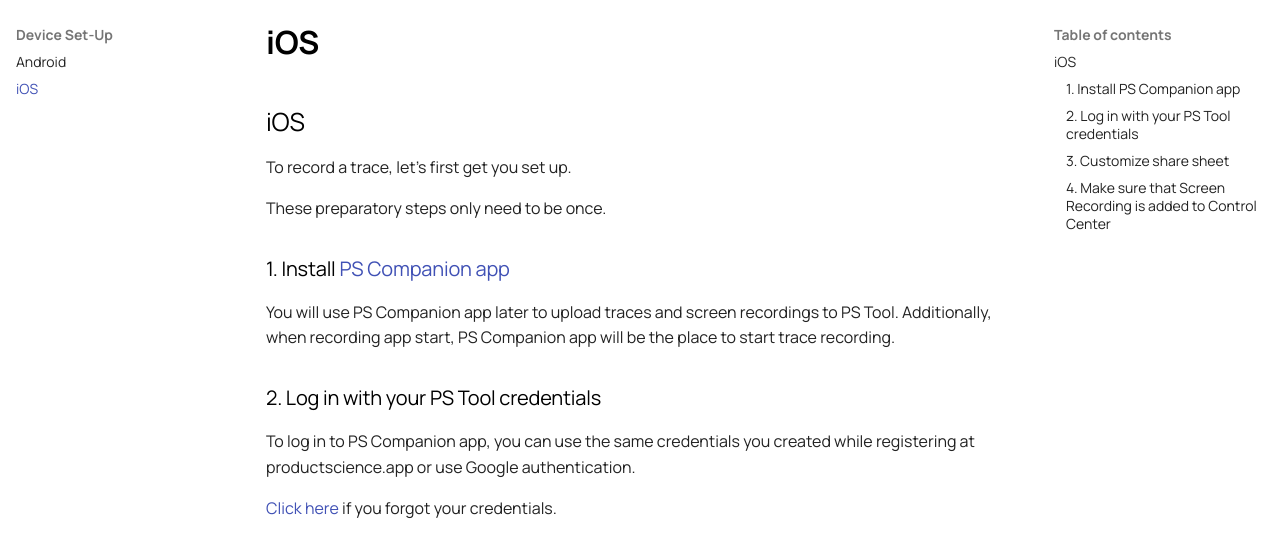
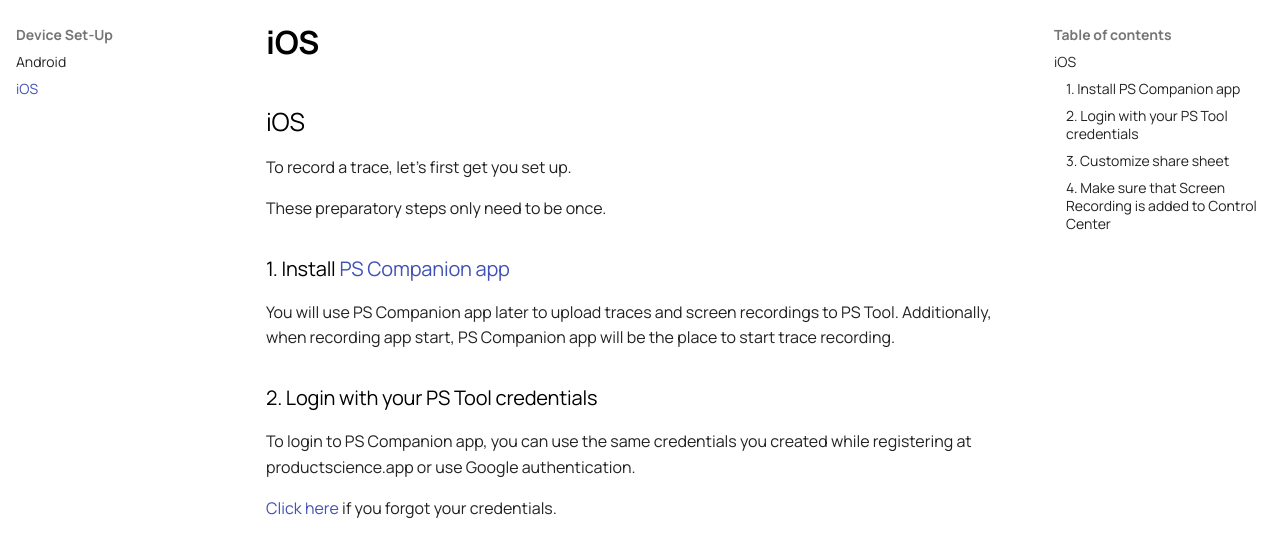
Before and after one commit to product-science/docs, an MkDocs documentation site: the page built from docs/website-docs/device-set-up-ios.md, in a window 1280 px wide and 900 px high. Shown: the part 125-665 px from the top of the window. Built offline with MkDocs 1.6.1 and Material for MkDocs 9.7.7, drawn with Linux system fonts in a browser that asks for light colours.

Commit message:
Update device-set-up-ios.md

```diff
--- a/docs/website-docs/device-set-up-ios.md
+++ b/docs/website-docs/device-set-up-ios.md
@@ -11,9 +11,9 @@ These preparatory steps only need to be once.
 You will use PS Companion app later to upload traces and screen recordings to PS Tool.
 Additionally, when recording app start, PS Companion app will be the place to start trace recording.
 
-### 2. Log in with your PS Tool credentials
+### 2. Login with your PS Tool credentials
 
-To log in to PS Companion app, you can use the same credentials you created while registering at productscience.app or use Google authentication.
+To login to PS Companion app, you can use the same credentials you created while registering at productscience.app or use Google authentication.
 
 [Click here](https://productscience.app/recovery-token) if you forgot your credentials.
 
```
